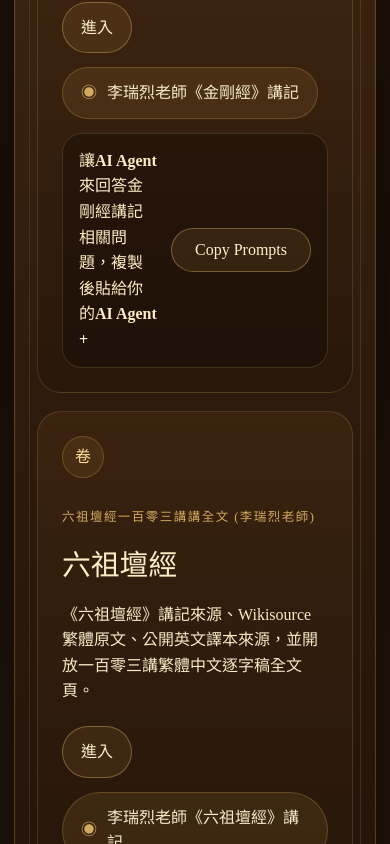
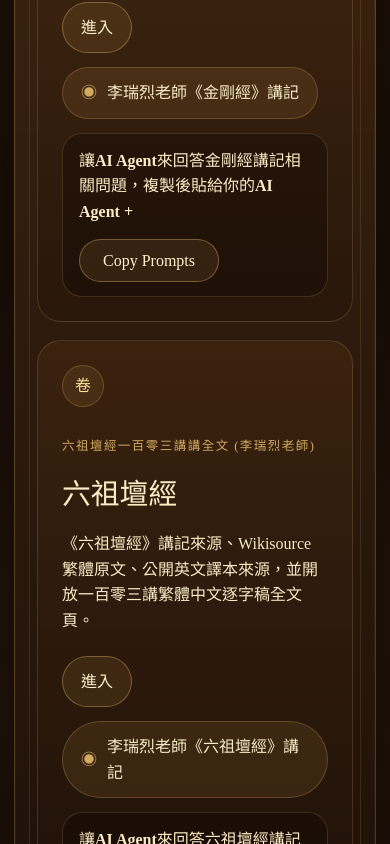
Before and after one commit to jackylee0424/buddha-md, a React (Vite) app: page / in a window 390 px wide. Shown: the part 940-1784 px from the top of the page. Built offline with nearby package versions, Linux system fonts and the light colour scheme.

Commit message:
Update styles.css

```diff
--- a/src/styles.css
+++ b/src/styles.css
@@ -633,6 +633,15 @@
     align-items: stretch;
   }
 
+  .book-card__prompt-header {
+    flex-direction: column;
+    align-items: flex-start;
+  }
+
+  .book-card__prompt-actions {
+    justify-content: flex-start;
+  }
+
   .teaching-grid,
   .book-grid,
   .lecture-grid,
```
